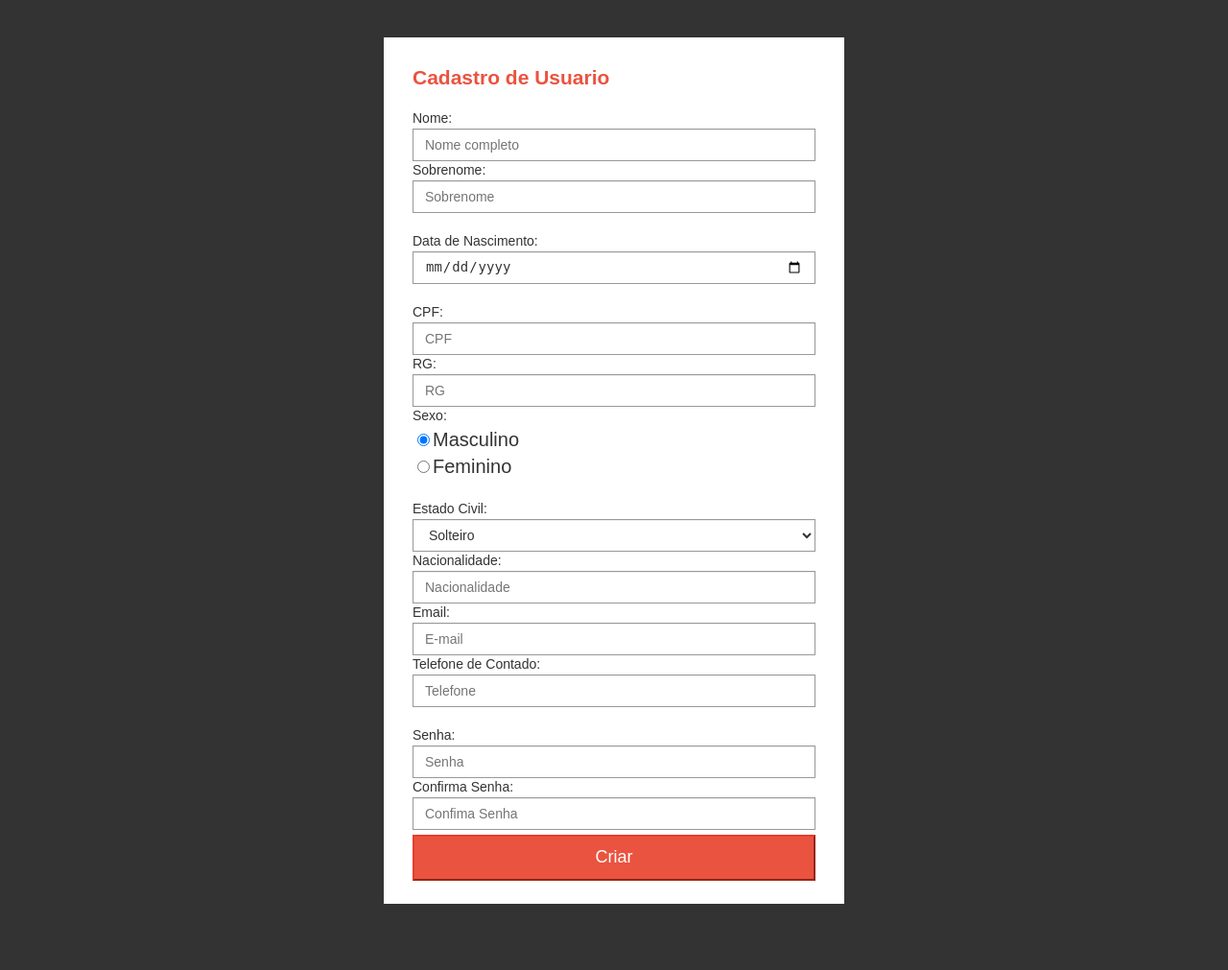
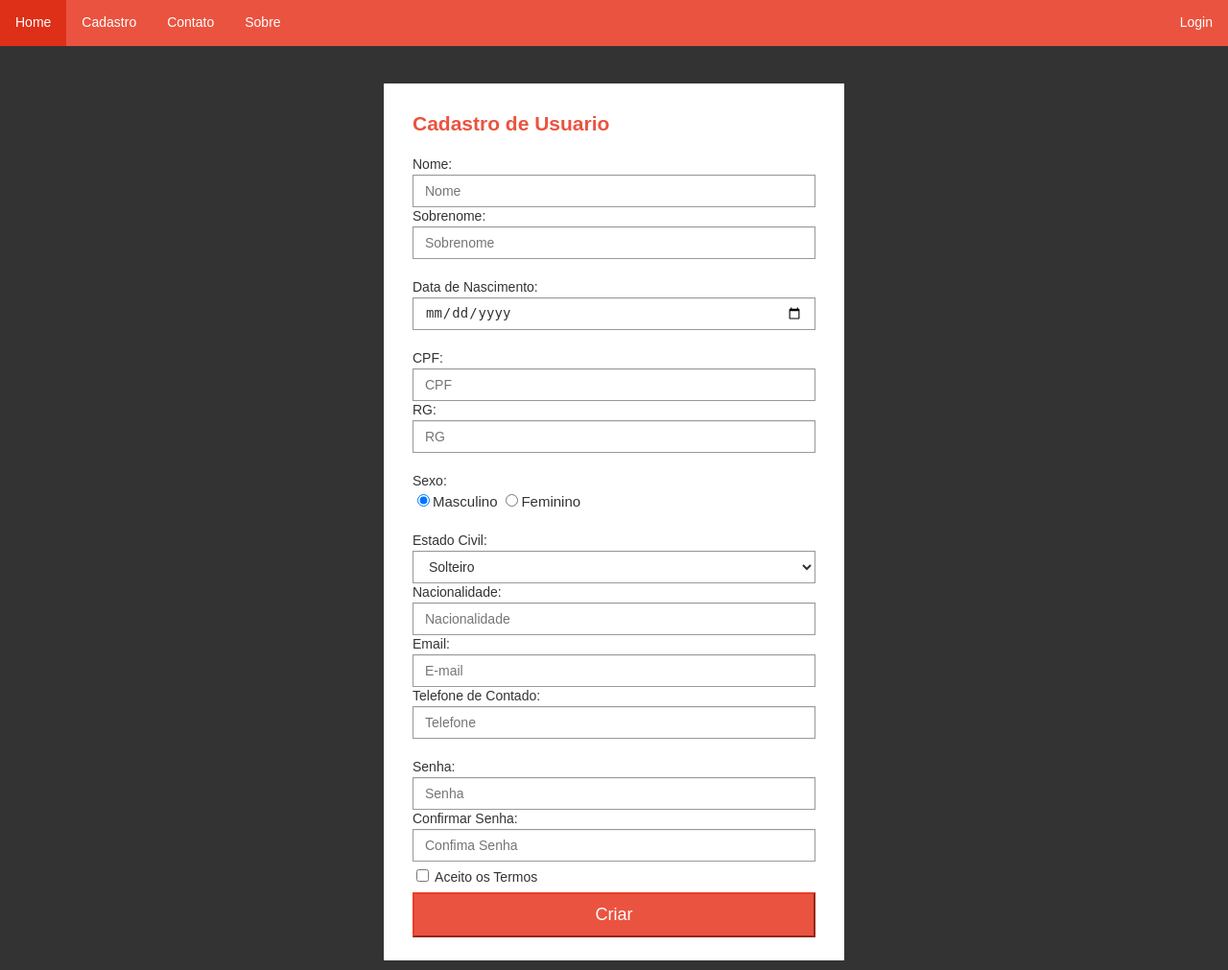
Before and after one commit to jaurelio1/System31, a PHP site: page /cadastroUsuario.html in a window 1280 px wide. Shown: the whole page at 96% size. Before the commit the page ends 942 px from the top, so only its background shows below. Run offline with PHP 8.4, Linux system fonts and the light colour scheme.

Commit message:
correções

```diff
--- a/Administrador.php
+++ b/Administrador.php
@@ -13,11 +13,10 @@
  */
 require_once 'Usuario.php';
 class Administrador extends Usuario{
+
     function cadastrar_condominio(){
-
     }
     function recadastrar_condominio(){
-
     }
 
 }
--- a/Usuario.php
+++ b/Usuario.php
@@ -10,6 +10,8 @@ abstract class Usuario{
     protected $senha;
     protected $login;
     protected $cod;
+    protected $rg;
+
 
     function getNome() {
         return $this->nome;
@@ -43,7 +45,7 @@ abstract class Usuario{
         $this->cod = $cod;
     }
 
-    function valida_usuario($login, $senha){
+    function validar_usuario($login, $senha){
         #acesso banco de dados
     }
 
--- a/cadastroUsuario.html
+++ b/cadastroUsuario.html
@@ -2,20 +2,31 @@
 
     <!--Bloco do Painel de cadastro de Condominio-->
 <div class="login-body">
+    <nav >
+    <ul>
+        <li><a class="active" href="index.php">Home</a></li>
+        <li><a href="cadastroUsuario.html">Cadastro</a></li>
+        <li><a href="#contact">Contato</a></li>
+        <li><a href="#about">Sobre</a></li>
+        <li style="float:right"><a href="login.html">Login</a></li>
+    </ul>
+    </nav>
     <article class="container-login center-block">
+
         <section>
+
             <div class="tab-content tabs-login col-lg-12 col-md-12 col-sm-12 cols-xs-12">
                 <h2><i class="glyphicon glyphicon-log-in"></i>Cadastro de Usuario</h2>
-                <form method="GET" action="informacaoDeCadastro.php" accept-charset="utf-8" role="form" class="form-inline" >
+                <form method="post" action="informacaoDeCadastro.php" accept-charset="utf-8" role="form" class="form-inline" >
                     <div class="form-group">
                         <label for="nome">Nome:</label></br>
-                        <input type="text" class="form-control" name="tnome" id="nome" placeholder="Nome completo" required/>
+                        <input type="text" class="form-control" name="tnome" id="nome" size="15" maxlength="15" placeholder="Nome" required/>
                     </div>
                     <div class="form-group">
                         <label for="sobrenome">Sobrenome:</label></br>
-                        <input type="text" class="form-control" name="tsobrenome" id="sobrenome" placeholder="Sobrenome" required/>
+                        <input type="text" class="form-control" name="tsobrenome" id="sobrenome" size="35" maxlength="35" placeholder="Sobrenome" required/>
                     </div>
-                </br>
+                    </br>
                     <div class="form-group">
                         <label for="data">Data de Nascimento:</label></br>
                         <input type="date" class="form-control" name="tdata" id="data" size="6" maxlength="6" required/>
@@ -30,11 +41,12 @@
                         <label for="rg"></label>RG:</br>
                         <input type="number" class="form-control" name="trg" id="rg" placeholder="RG" required/>
                     </div>
+                    </br>
 
                     <div class="form-group">
                         <label for="sexo">Sexo:</label><br>
-                        <input type="radio"  name="tsexo" id="Masc" checked required/><label style="font-size: 20px" for="Masc">Masculino</label> </br>
-                        <input type="radio"  name="tsexo" id="Fem" required/><label  style="font-size: 20px" for="Fem">Feminino</label> </br>
+                        <input type="radio"  name="tsexo" id="Masc" checked required/><label style="font-size: 15px" for="Masc">Masculino</label>
+                        <input type="radio"  name="tsexo" id="Fem" required/><label  style="font-size:15px" for="Fem">Feminino</label> </br>
                     </div>
                     </br>
                     <div class="form-group">
@@ -42,14 +54,12 @@
                         <select class="form-control" name="tcivil" id="civil">
                             <option value="solteiro">Solteiro</option>
                             <option value="casado">Casado</option>
-                            <option value="viuvo">Viuvo</option>
-
                         </select>
                     </div>
 
                     <div class="form-group">
                         <label for="nacionalidade">Nacionalidade:</label><br>
-                        <input type="text" class="form-control" name="tnacionalidade" id="nacionalidade" placeholder="Nacionalidade" required/>
+                        <input type="text" class="form-control" name="tnascionalidade" id="nacionalidade" placeholder="Nacionalidade" required/>
                     </div>
 
                     <div class="form-group">
@@ -60,15 +70,21 @@
                         <label for="numero" class="sr-only">Telefone de Contado:</label><br>
                         <input type="tel" class="form-control" name="tnumero" id="numero" placeholder="Telefone" required/>
                     </div>
-                </br>
+                    </br>
                     <div class="form-group">
                         <label for="pwd" class="sr-only">Senha:</label><br>
-                        <input type="password" class="form-control" id="pwd" placeholder="Senha" required/>
+                        <input type="password" class="form-control" id="pwd" name="tsenha" size="8" maxlength="8" placeholder="Senha" required/>
                     </div>
 
                     <div class="form-group">
-                        <label for="pwd" class="sr-only">Confirma Senha:</label><br>
-                        <input type="password" class="form-control" id="pwd" placeholder="Confima Senha" required/>
+                        <label for="pwd" class="sr-only">Confirmar Senha:</label><br>
+                        <input type="password" class="form-control" id="pwd" name="tsenha2" size="8" maxlength="8" placeholder="Confima Senha" required/>
+                    </div>
+
+                    <div class="checkbox">
+                        <label class="control-label" for="remember_me">
+                            <input type="checkbox" name="remember_me" id="remember_me" value="1" class="" tabindex="3" /> Aceito os Termos
+                        </label>
                     </div>
                     <button type="submit" class="btn btn-default btn-lg">Criar</button>
                 </form>
--- a/login_estilo.css
+++ b/login_estilo.css
@@ -14,7 +14,7 @@ ul {
     margin: 0;
     padding: 0;
     overflow: hidden;
-    background-color: rgb(245, 93, 4);
+    background-color: #ea533f;
 }
 
 li {
@@ -30,7 +30,7 @@ li a {
 }
 
 li a:hover {
-    background-color: #111;
+    background-color: #de2f18;
 }
 .container-login {
     min-height: 0;
@@ -71,11 +71,10 @@ li a:hover {
     margin-right: 0;
     border-radius: 0;
 }
-.container-login .nav-tabs.nav-justified > .active > a,
-.container-login .nav-tabs.nav-justified > .active > a:hover,
-.container-login .nav-tabs.nav-justified > .active > a:focus {
-    background: #ffffff;
-    color: #333333;
+.container-login .nav-tabs .nav-justified > .active > a,
+.container-login .nav-tabs .nav-justified > .active > a:hover,
+.container-login .nav-tabs .nav-justified > .active > a:focus {
+    background: #333333;
 }
 .container-login .nav-tabs.nav-justified > li > a:hover,
 .container-login .nav-tabs.nav-justified > li > a:focus {
--- a/system31.sql
+++ b/system31.sql
@@ -1,4 +1,5 @@
 
+/*
 create schema system31;
 create table system31.administrador(
 	cod integer primary key,
@@ -10,7 +11,7 @@ create table system31.administrador(
 
 create table system31.morador(
 	cod integer primary key,
-    nome varchar(50),
+        nome varchar(50),
 	senha varchar(8),
 	nascionalidade varchar(13),
 	data_nasc date,
@@ -43,3 +44,4 @@ create table system31.contato(
 	telefone varchar(15),
 	texto varchar(200)
 );
+*/
--- /dev/null
+++ b/validacao_form.js
@@ -0,0 +1,5 @@
+/*
+ * To change this license header, choose License Headers in Project Properties.
+ * To change this template file, choose Tools | Templates
+ * and open the template in the editor.
+ */
```
Also changed, not shown: index.php (+40 -18 lines), informacaoDeCadastro.php (+27 -11 lines), login.html (+19 -6 lines), recuPass.html (+15 -4 lines).
